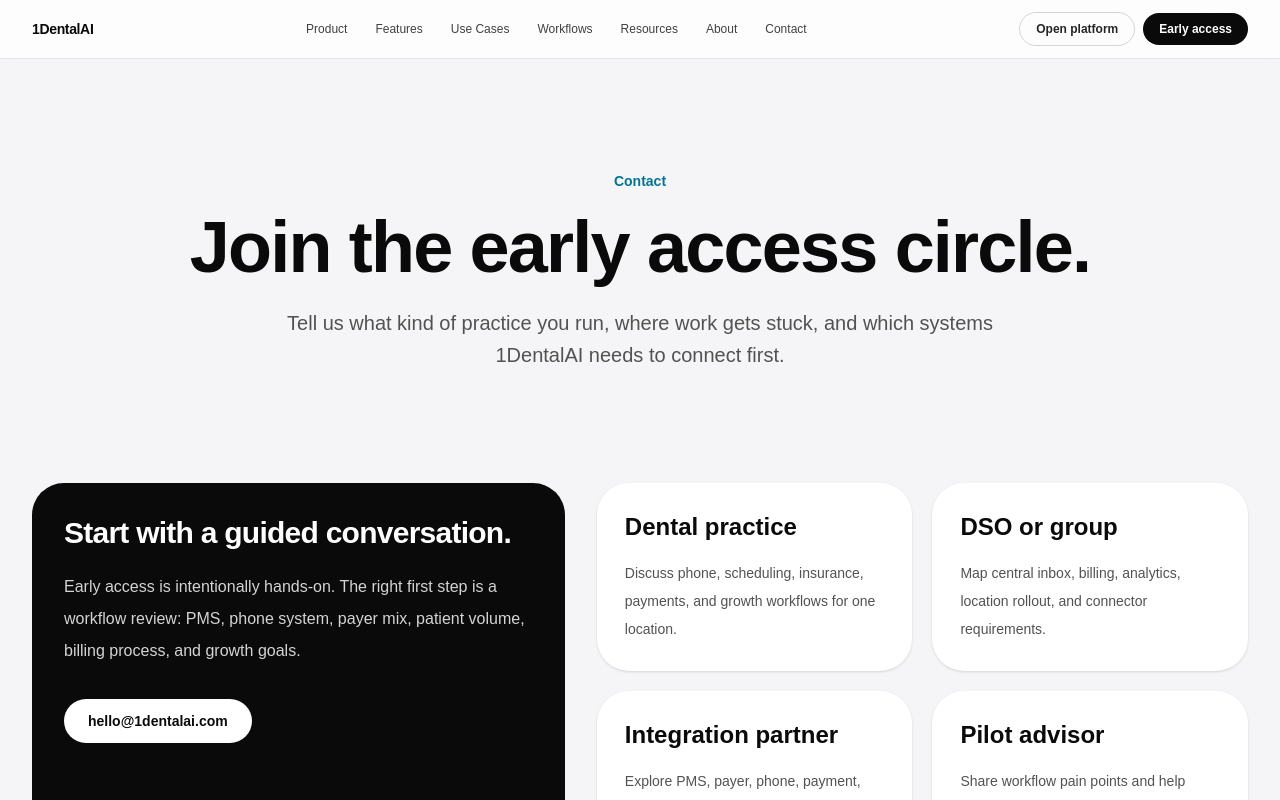
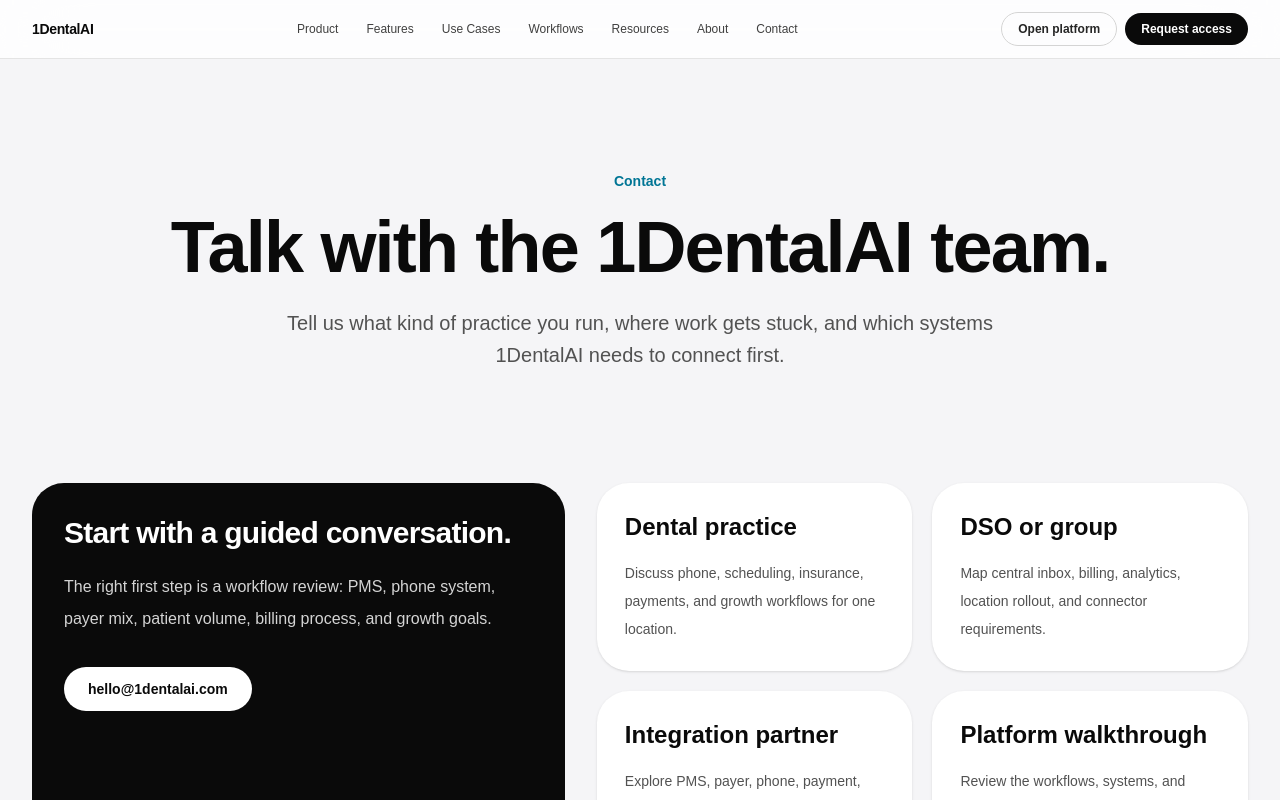
Before and after one commit to gauravbasra/1DentalAI, a Next.js app: page /contact in a window 1280 px wide. Shown: the top 800 px of the page. Built offline with nearby package versions, Linux system fonts and the light colour scheme.

Commit message:
Remove early access wording from public copy

```diff
--- a/src/app/contact/page.tsx
+++ b/src/app/contact/page.tsx
@@ -5,7 +5,7 @@
   ["Dental practice", "Discuss phone, scheduling, insurance, payments, and growth workflows for one location."],
   ["DSO or group", "Map central inbox, billing, analytics, location rollout, and connector requirements."],
   ["Integration partner", "Explore PMS, payer, phone, payment, reputation, CRM, imaging, or clinical connector work."],
-  ["Pilot advisor", "Share workflow pain points and help shape the early product phases."],
+  ["Platform walkthrough", "Review the workflows, systems, and operating goals that matter most for your team."],
 ];
 
 export default function ContactPage() {
@@ -14,16 +14,15 @@
       <main>
         <PageHero
           eyebrow="Contact"
-          title="Join the early access circle."
+          title="Talk with the 1DentalAI team."
           body="Tell us what kind of practice you run, where work gets stuck, and which systems 1DentalAI needs to connect first."
         />
         <section className="mx-auto grid max-w-7xl gap-8 px-6 pb-24 sm:px-8 lg:grid-cols-[0.9fr_1.1fr]">
           <aside className="rounded-[2rem] bg-neutral-950 p-8 text-white">
             <h2 className="text-3xl font-semibold tracking-tight">Start with a guided conversation.</h2>
             <p className="mt-5 text-base leading-8 text-neutral-300">
-              Early access is intentionally hands-on. The right first step is a
-              workflow review: PMS, phone system, payer mix, patient volume,
-              billing process, and growth goals.
+              The right first step is a workflow review: PMS, phone system,
+              payer mix, patient volume, billing process, and growth goals.
             </p>
             <Link href="mailto:hello@1dentalai.com" className="mt-8 inline-flex rounded-full bg-white px-6 py-3 text-sm font-semibold text-neutral-950">
               hello@1dentalai.com
--- a/src/app/product/page.tsx
+++ b/src/app/product/page.tsx
@@ -85,7 +85,7 @@
                   href="/demos"
                   className="rounded-full bg-neutral-950 px-6 py-3 text-center text-sm font-semibold text-white transition hover:bg-cyan-700"
                 >
-                  View demo tracks
+                  View workflows
                 </Link>
                 <Link
                   href="/features"
--- a/src/components/site-header.tsx
+++ b/src/components/site-header.tsx
@@ -30,7 +30,7 @@
             href="/contact"
             className="rounded-full bg-neutral-950 px-4 py-2 text-xs font-semibold text-white transition hover:bg-cyan-700"
           >
-            Early access
+            Request access
           </Link>
         </div>
       </nav>
```
